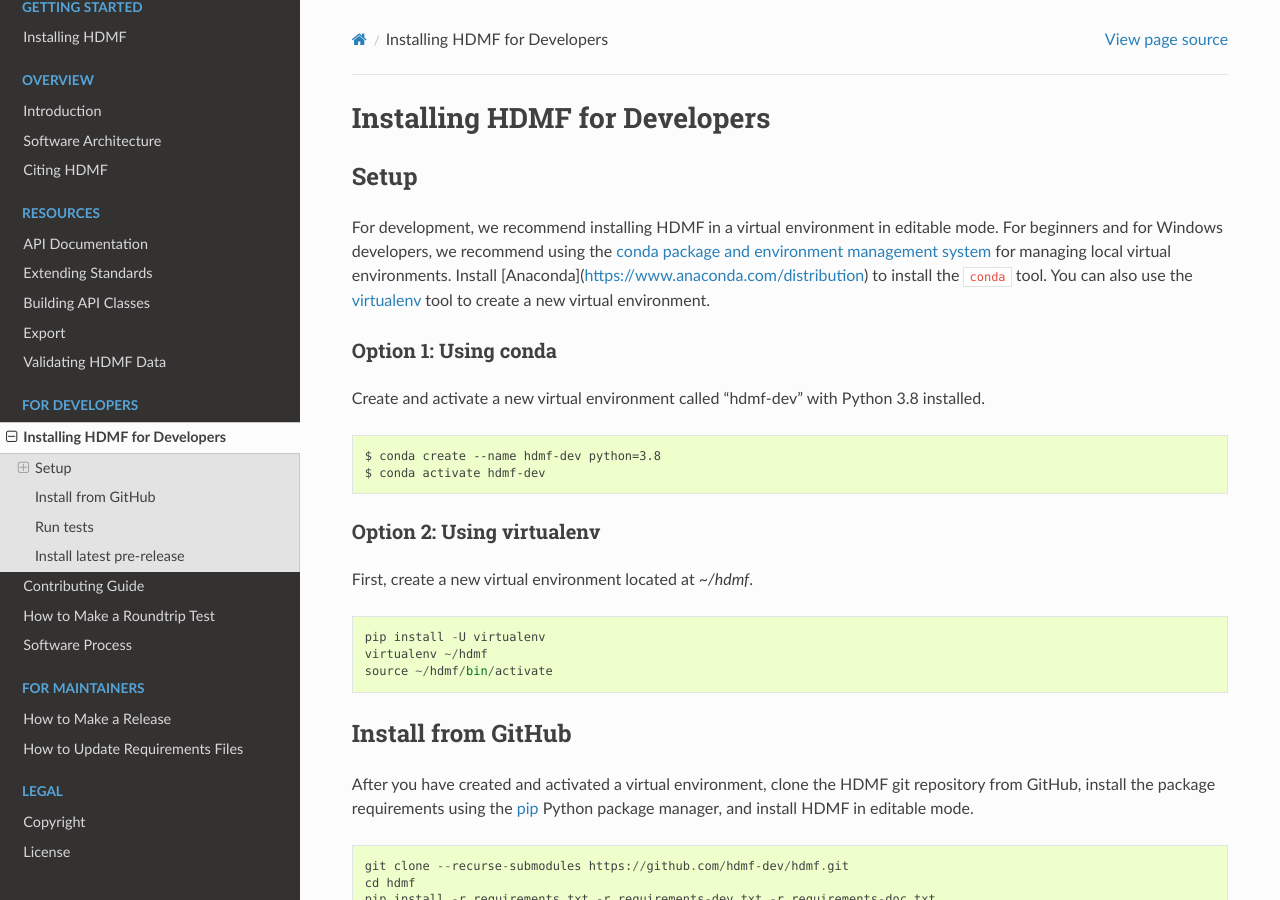
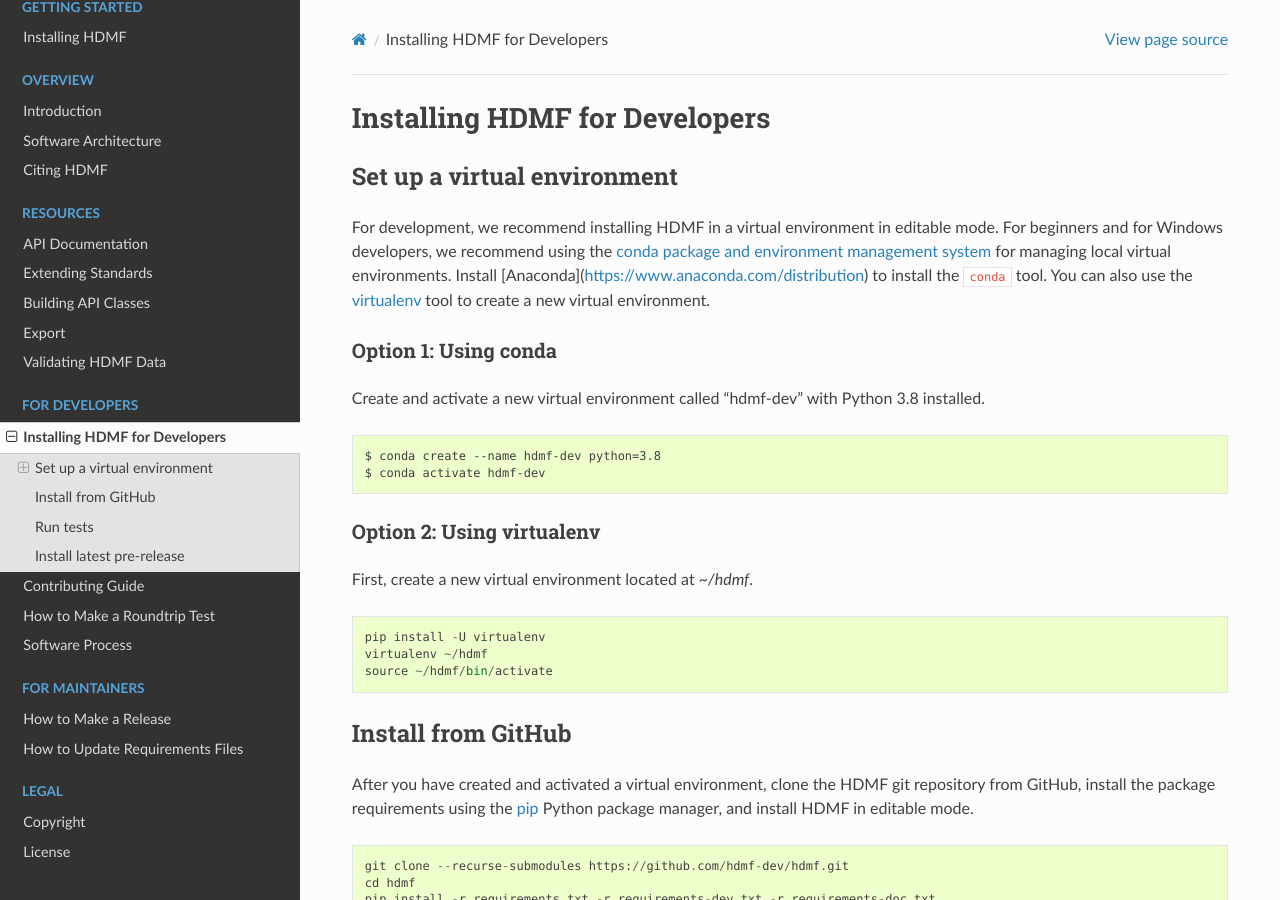
Before and after one commit to hdmf-dev/hdmf, a Sphinx documentation site: the page built from docs/source/install_developers.rst, in a window 1280 px wide and 900 px high. Built offline with Sphinx 7.4.7 and the Read the Docs theme 2.0.0, drawn with Linux system fonts in a browser that asks for light colours; pages that are not in the unit, such as notebooks, are missing from menus.

Commit message:
Update docs/source/install_developers.rst
Co-authored-by: Oliver Ruebel <oruebel@users.noreply.github.com>

```diff
--- a/docs/source/install_developers.rst
+++ b/docs/source/install_developers.rst
@@ -4,8 +4,8 @@
 Installing HDMF for Developers
 ------------------------------
 
-Setup
------
+Set up a virtual environment
+----------------------------
 
 For development, we recommend installing HDMF in a virtual environment in editable mode. For beginners and for Windows
 developers, we recommend using the `conda package and environment management system`_ for managing local virtual
```
